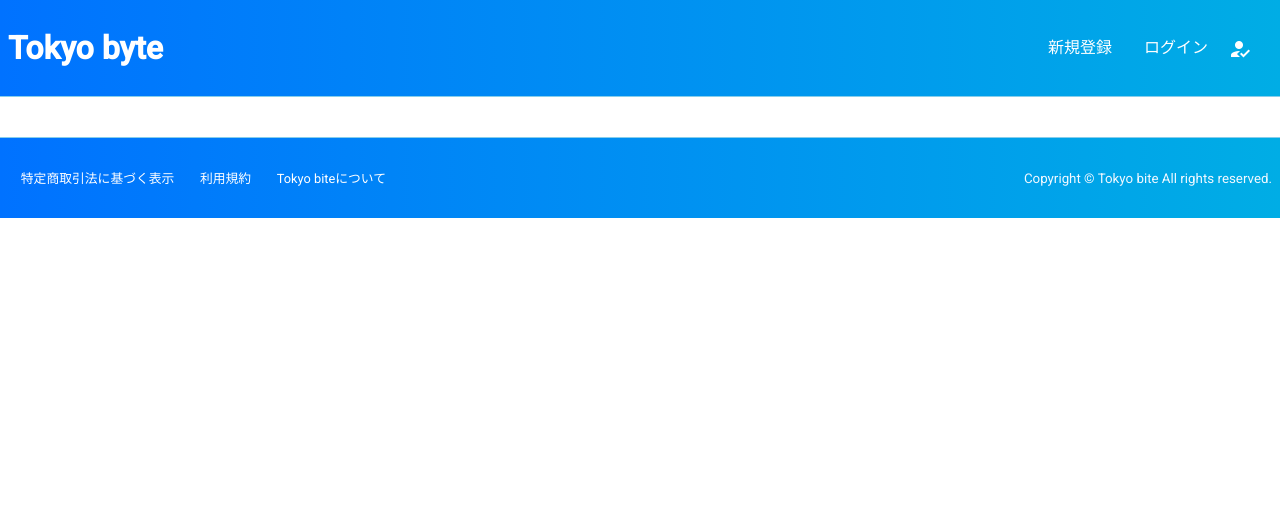
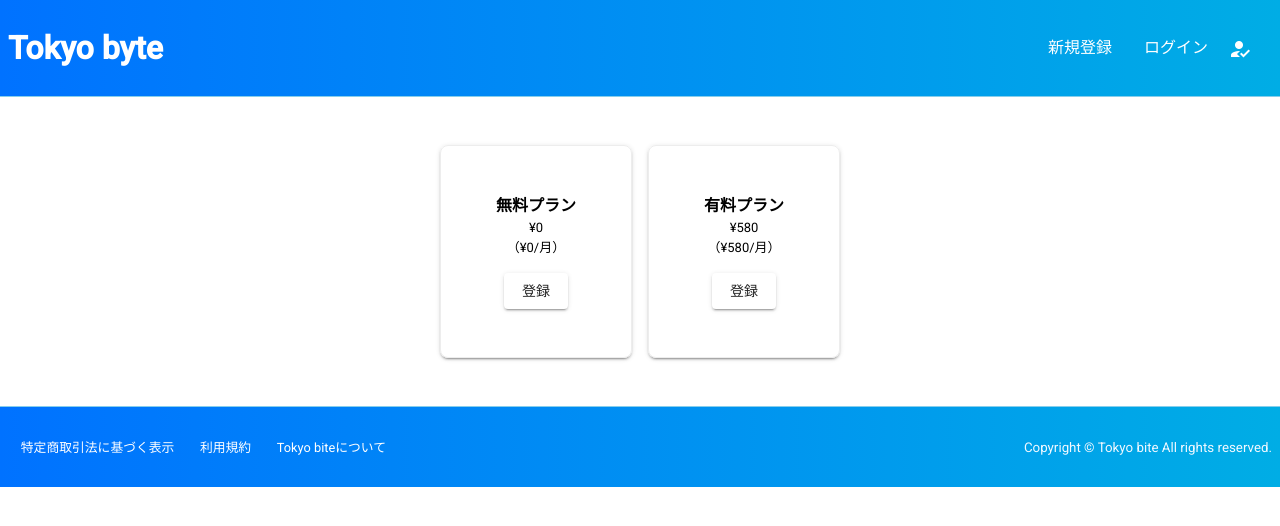
Before and after one commit to cameron-s-dev/angular-jobapp, an Angular app: page /plan in a window 1280 px wide. Before the commit this address led to /. Shown: the top 526 px of the page. Built offline with nearby package versions, Linux system fonts and the light colour scheme.

Commit message:
feat(plan): プラン画面追加 #25

```diff
--- a/src/app/app-routing.module.ts
+++ b/src/app/app-routing.module.ts
@@ -43,6 +43,12 @@ const routes: Routes = [
     loadChildren: () => import('./about/about.module').then(m => m.AboutModule)
   },
 
+  {
+    path: 'plan',
+    loadChildren: () => import('./plan/plan.module').then(m => m.PlanModule)
+  },
+
+
 
 
 ];
--- /dev/null
+++ b/src/app/plan/plan/plan.component.html
@@ -0,0 +1,22 @@
+<section class="plan">
+  <div class="plan__container">
+    <div class="plan__box">
+      <h3>無料プラン</h3>
+      <span>¥0</span>
+      <span>（¥0/月）</span>
+      <div class="plan__register-btn">
+        <button mat-raised-button>登録</button>
+      </div>
+    </div>
+
+    <div class="plan__box">
+      <h3>有料プラン</h3>
+      <span>¥580</span>
+      <span>（¥580/月）</span>
+      <div class="plan__register-btn">
+        <button mat-raised-button>登録</button>
+      </div>
+    </div>
+
+  </div>
+</section>
--- /dev/null
+++ b/src/app/plan/plan/plan.component.scss
@@ -0,0 +1,41 @@
+@import "mixins";
+
+
+.plan {
+  margin-bottom: 40px;
+  &__container {
+    display: flex;
+    justify-content: center;
+    align-items: flex-start;
+    margin: 0 auto;
+  }
+  &__box {
+    width: 45%;
+    margin: 8px;
+    text-align: center;
+    line-height: 1.5;
+    box-sizing: border-box;
+    border: 1px solid #ededed;
+    border-radius: 8px;
+    padding: 16px;
+    box-shadow: 0 3px 1px -2px rgba(0,0,0,.2), 0 2px 2px 0 rgba(0,0,0,.14), 0 1px 5px 0 rgba(0,0,0,.12);
+    @include tab {
+      width: 25%;
+      padding: 32px 8px;
+    }
+      @include pc {
+        width: 15%;
+        padding: 48px 8px;
+      }
+}
+  &__register-btn {
+    margin-top: 16px;
+  }
+  span {
+    display: block;
+    font-size: 13px;
+  }
+  h3 {
+    font-size: 16px;
+  }
+}
--- /dev/null
+++ b/src/app/plan/plan/plan.component.ts
@@ -0,0 +1,15 @@
+import { Component, OnInit } from '@angular/core';
+
+@Component({
+  selector: 'app-plan',
+  templateUrl: './plan.component.html',
+  styleUrls: ['./plan.component.scss']
+})
+export class PlanComponent implements OnInit {
+
+  constructor() { }
+
+  ngOnInit() {
+  }
+
+}
```
Also changed, not shown: src/app/plan/plan-routing.module.ts (added, +17 -0 lines), src/app/plan/plan.module.ts (added, +19 -0 lines), 1 other file (tests, documents, lock files or other folders).
